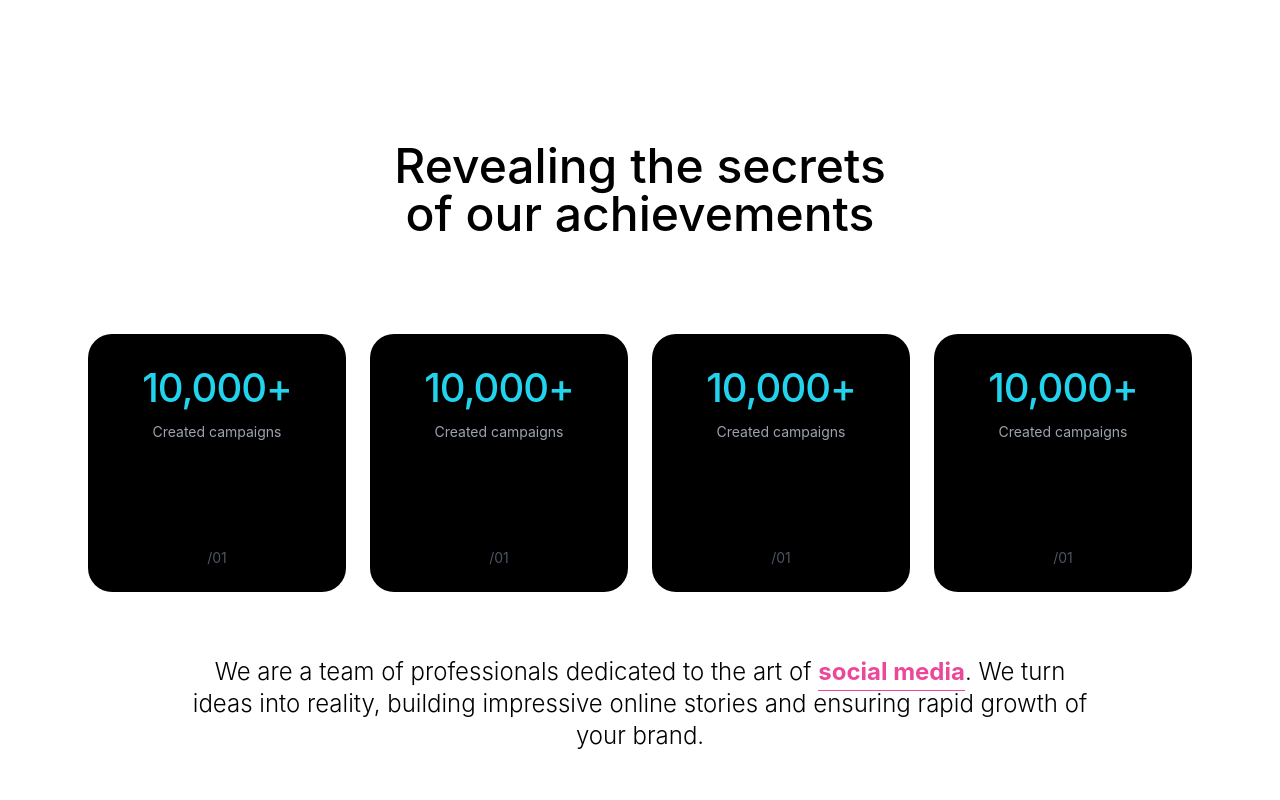
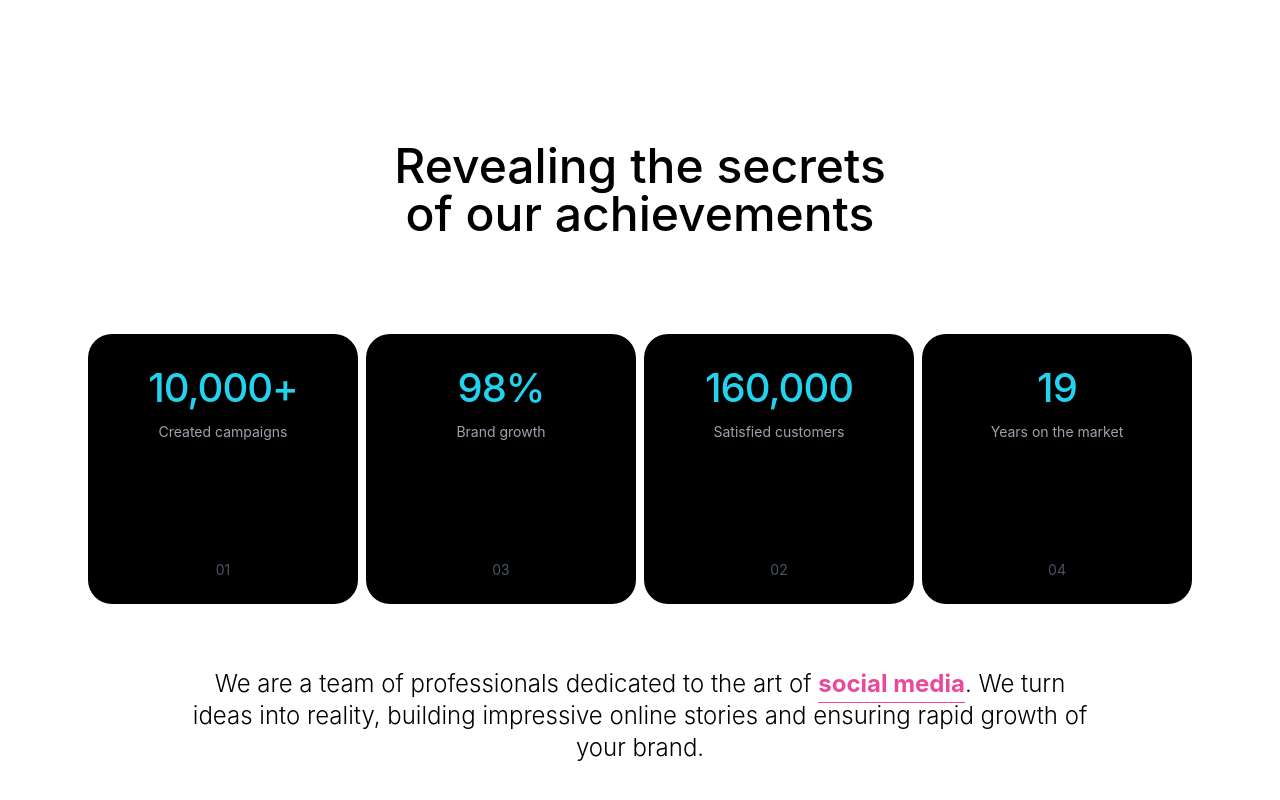
Before and after one commit to Hamzanaeem00/flow, a React (Vite) app: page / in a window 1280 px wide. Shown: the part 562-1362 px from the top of the page. Built offline with nearby package versions, Linux system fonts and the light colour scheme; a web font is replaced by a local one.

Commit message:
fix cards styling and text

```diff
--- a/src/components/Achievements.jsx
+++ b/src/components/Achievements.jsx
@@ -14,7 +14,7 @@
     <div className="max-w-[90vw] mx-auto px-6 py-16">
 
       {/* Stats Section */}
-      <div className="grid grid-cols-4 md:grid-cols-2 lg:grid-cols-4 gap-6 xs:grid-cols-1 text-white">
+      <div className="grid grid-cols-4 md:grid-cols-2 lg:grid-cols-4 gap-2 xs:grid-cols-1 text-white">
         {cardsData.map((card, index) => (
           <Card
             key={index}
--- a/src/components/Card.jsx
+++ b/src/components/Card.jsx
@@ -6,14 +6,14 @@
     <div className="p-6 flex flex-col justify-between h-full">
       <div className="space-y-1">
         <p className="text-[40px] font-medium tracking-tight text-cyan-400">
-          10,000+
+          {stat}
         </p>
         <p className="text-gray-400 text-sm">
-          Created campaigns
+         {description}
         </p>
       </div>
       <div className="text-gray-600 text-sm">
-        /01
+        {number}
       </div>
     </div>
   </div>
```
